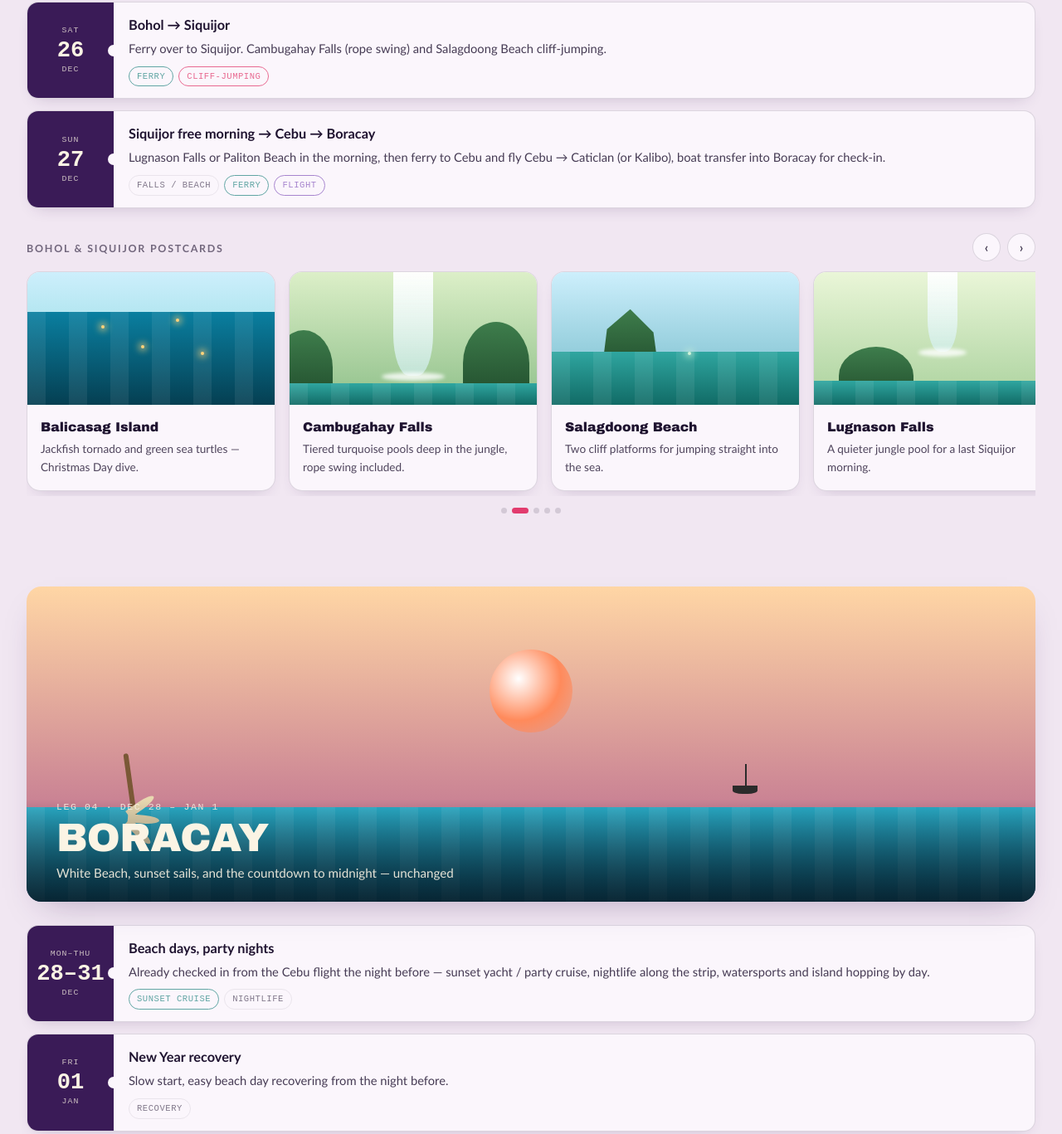
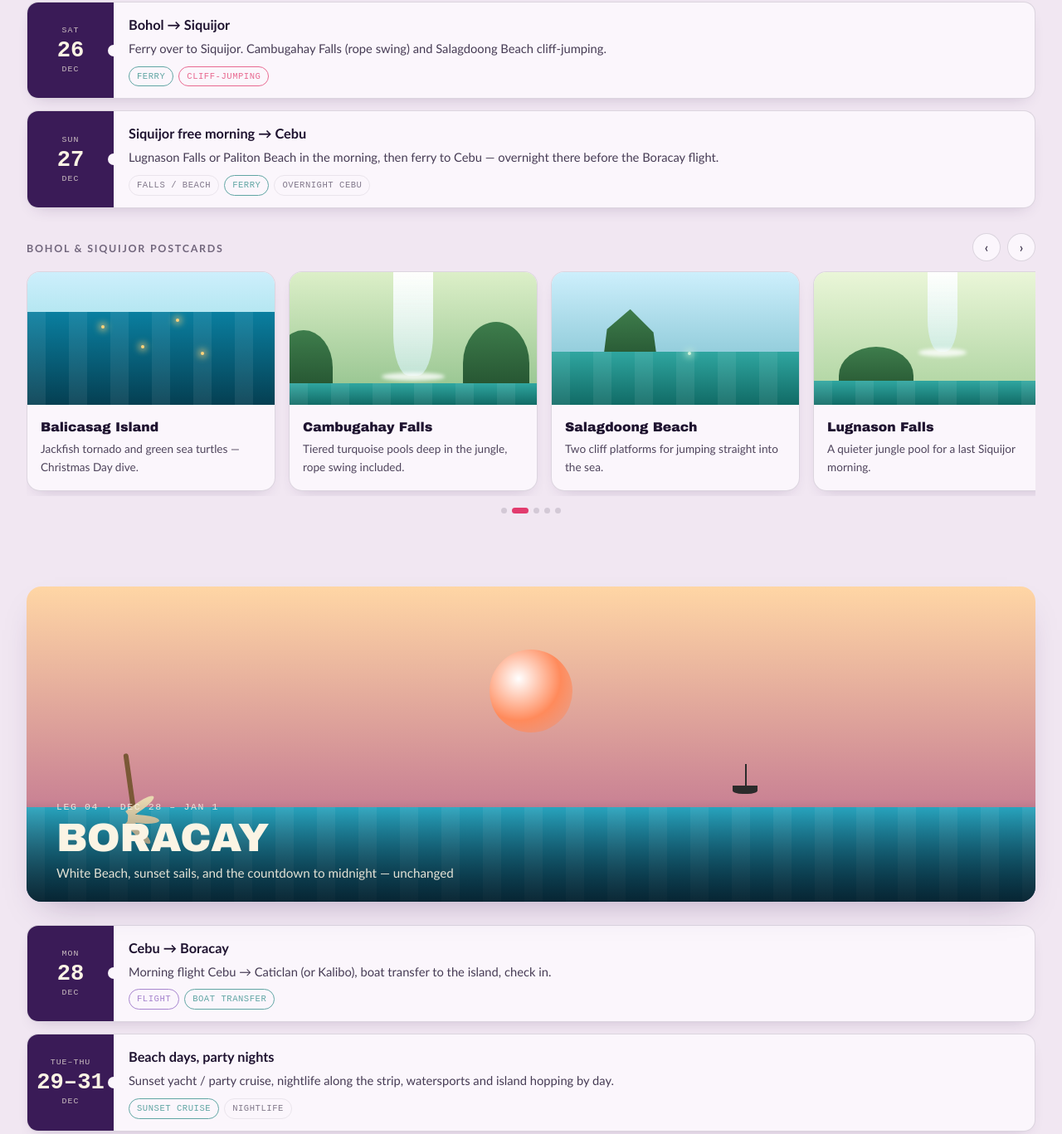
Before and after one commit to zapantaarvin/philippines-end-of-year-2026, a plain HTML site: page plan-b.html in a window 1280 px wide. Shown: the part 4485-5852 px from the top of the page at 83% size. Drawn offline with Linux system fonts and the light colour scheme.

Commit message:
Dec 27: overnight in Cebu; Dec 28: morning flight Cebu to Boracay

```diff
--- a/plan-b.html
+++ b/plan-b.html
@@ -578,8 +578,8 @@
           <div class="day-main"><h4>Bohol → Siquijor</h4><p>Ferry over to Siquijor. Cambugahay Falls (rope swing) and Salagdoong Beach cliff‑jumping.</p>
           <div class="tag-row"><span class="tag sea">Ferry</span><span class="tag hike">Cliff‑jumping</span></div></div></article>
         <article class="day reveal"><div class="day-date"><span class="dow">Sun</span><span class="dnum">27</span><span class="mon">Dec</span></div>
-          <div class="day-main"><h4>Siquijor free morning → Cebu → Boracay</h4><p>Lugnason Falls or Paliton Beach in the morning, then ferry to Cebu and fly Cebu → Caticlan (or Kalibo), boat transfer into Boracay for check‑in.</p>
-          <div class="tag-row"><span class="tag rest">Falls / beach</span><span class="tag sea">Ferry</span><span class="tag fly">Flight</span></div></div></article>
+          <div class="day-main"><h4>Siquijor free morning → Cebu</h4><p>Lugnason Falls or Paliton Beach in the morning, then ferry to Cebu — overnight there before the Boracay flight.</p>
+          <div class="tag-row"><span class="tag rest">Falls / beach</span><span class="tag sea">Ferry</span><span class="tag rest">Overnight Cebu</span></div></div></article>
       </div>
 
       <div class="carousel" data-autoplay="5600">
@@ -641,8 +641,11 @@
     </div>
     <div class="leg-body">
       <div class="day-list">
-        <article class="day reveal"><div class="day-date"><span class="dow">Mon–Thu</span><span class="dnum">28–31</span><span class="mon">Dec</span></div>
-          <div class="day-main"><h4>Beach days, party nights</h4><p>Already checked in from the Cebu flight the night before — sunset yacht / party cruise, nightlife along the strip, watersports and island hopping by day.</p>
+        <article class="day reveal"><div class="day-date"><span class="dow">Mon</span><span class="dnum">28</span><span class="mon">Dec</span></div>
+          <div class="day-main"><h4>Cebu → Boracay</h4><p>Morning flight Cebu → Caticlan (or Kalibo), boat transfer to the island, check in.</p>
+          <div class="tag-row"><span class="tag fly">Flight</span><span class="tag sea">Boat transfer</span></div></div></article>
+        <article class="day reveal"><div class="day-date"><span class="dow">Tue–Thu</span><span class="dnum">29–31</span><span class="mon">Dec</span></div>
+          <div class="day-main"><h4>Beach days, party nights</h4><p>Sunset yacht / party cruise, nightlife along the strip, watersports and island hopping by day.</p>
           <div class="tag-row"><span class="tag sea">Sunset cruise</span><span class="tag rest">Nightlife</span></div></div></article>
         <article class="day reveal"><div class="day-date"><span class="dow">Fri</span><span class="dnum">01</span><span class="mon">Jan</span></div>
           <div class="day-main"><h4>New Year recovery</h4><p>Slow start, easy beach day recovering from the night before.</p>
```
